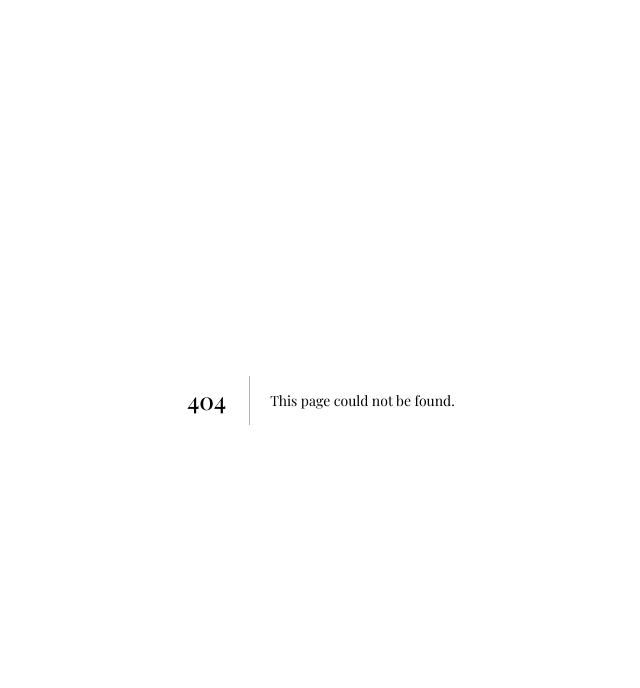
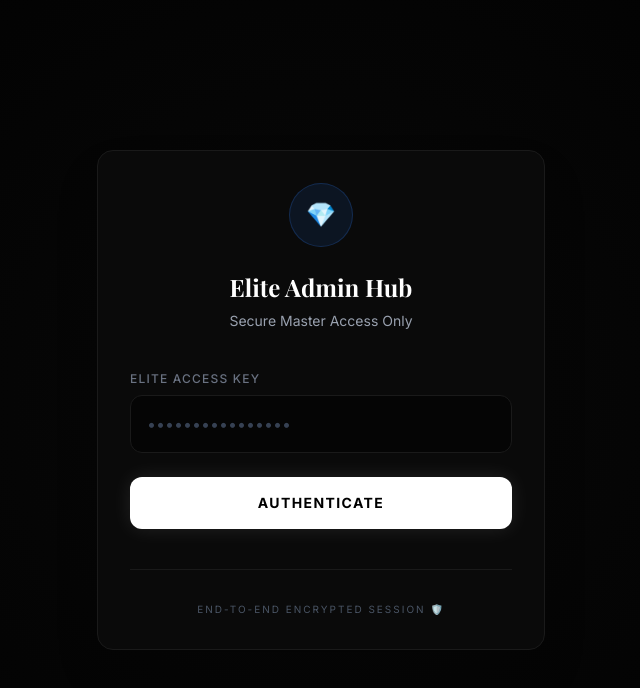
Before and after one commit to EricStephen12/client, a Next.js app: page /admin-login in a window 1280 px wide. Before the commit this address had no page. Shown: the top 688 px of the page, without its empty margins (319-959 px from the left). Built offline with nearby package versions, Linux system fonts and the light colour scheme; a web font is replaced by a local one.

Commit message:
fix: implement 'Elite' security suite with Master Admin bypass and rate limiting 💎🛡️🚀

```diff
--- /dev/null
+++ b/src/app/admin-login/page.tsx
@@ -0,0 +1,108 @@
+'use client';
+import { useState } from 'react';
+import { useRouter } from 'next/navigation';
+import RevealOnScroll from '@/components/RevealOnScroll';
+
+export default function AdminLoginPage() {
+    const [password, setPassword] = useState('');
+    const [isLoading, setIsLoading] = useState(false);
+    const [error, setError] = useState('');
+    const router = useRouter();
+
+    const handleLogin = async (e: React.FormEvent) => {
+        e.preventDefault();
+        setIsLoading(true);
+        setError('');
+
+        try {
+            const res = await fetch('/api/main/api/admin/auth/login', {
+                method: 'POST',
+                headers: { 'Content-Type': 'application/json' },
+                body: JSON.stringify({ password })
+            });
+
+            const data = await res.json();
+
+            if (res.ok) {
+                // Store token for the 'Authorization' header fallback 🚀
+                localStorage.setItem('admin_token', data.token);
+                // Redirect to Admin Dashboard
+                router.push('/dashboard/admin');
+            } else {
+                setError(data.error || 'Invalid Elite Access Key.');
+            }
+        } catch (err) {
+            setError('Connection failed. Elite Security Protocol engaged.');
+        } finally {
+            setIsLoading(false);
+        }
+    };
+
+    return (
+        <div className="min-h-screen bg-black flex items-center justify-center p-6 font-sans">
+            <div className="absolute inset-0 bg-[radial-gradient(circle_at_center,_#111_0%,_#000_100%)] opacity-50" />
+
+            <RevealOnScroll className="relative z-10 w-full max-w-md">
+                <div className="bg-[#0A0A0A] border border-[#1A1A1A] rounded-2xl p-8 shadow-2xl">
+                    <div className="text-center mb-10">
+                        <div className="inline-flex items-center justify-center w-16 h-16 rounded-full bg-blue-500/10 border border-blue-500/20 mb-6 group-hover:scale-110 transition-transform duration-500">
+                            <span className="text-2xl">💎</span>
+                        </div>
+                        <h1 className="text-2xl font-bold text-white mb-2">Elite Admin Hub</h1>
+                        <p className="text-gray-400 text-sm">Secure Master Access Only</p>
+                    </div>
+
+                    <form onSubmit={handleLogin} className="space-y-6">
+                        <div>
+                            <label className="block text-xs font-medium text-gray-500 uppercase tracking-widest mb-2">
+                                Elite Access Key
+                            </label>
+                            <input
+                                type="password"
+                                value={password}
+                                onChange={(e) => setPassword(e.target.value)}
+                                className="w-full bg-[#050505] border border-[#1A1A1A] rounded-xl px-4 py-4 text-white focus:outline-none focus:border-blue-500/50 transition-colors placeholder:text-gray-700"
+                                placeholder="••••••••••••••••"
+                                required
+                            />
+                        </div>
+
+                        {error && (
+                            <div className="bg-red-500/10 border border-red-500/20 text-red-400 text-xs py-3 px-4 rounded-xl animate-shake">
+                                {error}
+                            </div>
+                        )}
+
+                        <button
+                            type="submit"
+                            disabled={isLoading}
+                            className={`w-full py-4 rounded-xl font-bold text-sm tracking-widest uppercase transition-all duration-300 ${isLoading
+                                    ? 'bg-gray-800 text-gray-500 cursor-not-allowed'
+                                    : 'bg-white text-black hover:bg-gray-200 active:scale-[0.98] shadow-[0_0_20px_rgba(255,255,255,0.1)]'
+                                }`}
+                        >
+                            {isLoading ? 'Decrypting...' : 'Authenticate'}
+                        </button>
+                    </form>
+
+                    <div className="mt-10 pt-8 border-t border-[#1A1A1A] text-center">
+                        <p className="text-[10px] text-gray-600 uppercase tracking-[0.2em]">
+                            End-to-End Encrypted Session 🛡️
+                        </p>
+                    </div>
+                </div>
+            </RevealOnScroll>
+
+            <style jsx>{`
+                @keyframes shake {
+                    0%, 100% { transform: translateX(0); }
+                    25% { transform: translateX(-4px); }
+                    75% { transform: translateX(4px); }
+                }
+                .animate-shake {
+                    animation: shake 0.3s ease-in-out;
+                }
+            `}</style>
+        </div>
+    );
+}
--- a/src/app/dashboard/admin/page.tsx
+++ b/src/app/dashboard/admin/page.tsx
@@ -15,13 +15,21 @@ export default function AdminDashboard() {
     useEffect(() => {
         const checkAccess = async () => {
             if (!isLoaded) return;
-            if (!clerkUserId) {
-                router.push('/login');
-                return;
-            }
 
             try {
-                const token = await getToken();
+                // 1. Prioritize Master Admin Token if present 💎
+                const masterToken = localStorage.getItem('admin_token');
+                let token = masterToken;
+
+                if (!token) {
+                    token = await getToken();
+                }
+
+                if (!token && !clerkUserId) {
+                    router.push('/admin-login');
+                    return;
+                }
+
                 const res = await fetch(`/api/main/api/me`, {
                     headers: { 'Authorization': `Bearer ${token}` }
                 });
@@ -30,13 +38,20 @@ export default function AdminDashboard() {
                     const profileData = await res.json();
                     setProfile(profileData);
 
-                    if (profileData.is_admin || (user?.publicMetadata as any)?.is_admin) {
-                        fetchAdminData();
+                    // Allow access if explicitly admin OR if authenticated as Master Admin 💎
+                    if (profileData.is_admin || profileData.is_master_admin || (user?.publicMetadata as any)?.is_admin) {
+                        fetchAdminData(token);
                     } else {
                         router.push('/dashboard');
                     }
                 } else {
-                    router.push('/dashboard');
+                    // If /api/me fails, try one last time with Master Token specifically
+                    const masterToken = localStorage.getItem('admin_token');
+                    if (masterToken) {
+                        fetchAdminData(masterToken);
+                    } else {
+                        router.push('/admin-login');
+                    }
                 }
             } catch (err) {
                 console.error('Access check failed', err);
@@ -47,9 +62,9 @@ export default function AdminDashboard() {
         checkAccess();
     }, [isLoaded, clerkUserId, user, router, getToken]);
 
-    const fetchAdminData = async () => {
+    const fetchAdminData = async (explicitToken?: string | null) => {
         try {
-            const token = await getToken();
+            const token = explicitToken || await getToken() || localStorage.getItem('admin_token');
             const [statsRes, usersRes] = await Promise.all([
                 fetch(`/api/main/api/admin/stats`, {
                     headers: { 'Authorization': `Bearer ${token}` }
@@ -62,11 +77,15 @@ export default function AdminDashboard() {
             if (statsRes.ok && usersRes.ok) {
                 setStats(await statsRes.json());
                 setUsers(await usersRes.json());
+                setLoading(false);
+            } else if (statsRes.status === 401 || usersRes.status === 401) {
+                router.push('/admin-login');
             }
         } catch (err) {
             console.error('Failed to fetch admin data:', err);
         } finally {
-            setLoading(false);
+            // Only set loading false if we didn't redirect
+            // setLoading(false);
         }
     };
 
--- a/src/app/dashboard/layout.tsx
+++ b/src/app/dashboard/layout.tsx
@@ -14,6 +14,7 @@ export default function DashboardLayout({ children }: { children: ReactNode }) {
     const [isMobileMenuOpen, setIsMobileMenuOpen] = useState(false);
     const [profileData, setProfileData] = useState<any>(null);
     const [sessions, setSessions] = useState<any[]>([]);
+    const [isAdminMaster, setIsAdminMaster] = useState(false);
     const userId = user?.id;
 
     useEffect(() => {
@@ -49,6 +50,10 @@ export default function DashboardLayout({ children }: { children: ReactNode }) {
             }
         };
 
+        // Check for Master Admin session 💎🛡️
+        const masterToken = localStorage.getItem('admin_token');
+        if (masterToken) setIsAdminMaster(true);
+
         if (userId) {
             fetchSessions();
             fetchLatestProfile();
@@ -73,14 +78,17 @@ export default function DashboardLayout({ children }: { children: ReactNode }) {
         { name: 'Settings', href: '/dashboard/settings' },
     ];
 
-    // Add Admin Hub for admin users
-    const isAdmin = (user?.publicMetadata as any)?.is_admin || profileData?.is_admin;
+    // Add Admin Hub for admin users (Clerk or Master Secret) 💎🛡️
+    const isAdmin = (user?.publicMetadata as any)?.is_admin || profileData?.is_admin || isAdminMaster;
     if (isAdmin) {
         navItems.push({ name: 'Admin Hub', href: '/dashboard/admin' });
     }
 
     const handleLogout = async () => {
         setIsLoggingOut(true);
+        localStorage.removeItem('admin_token'); // Purge Elite Session 🚀
+        // Also hit server to clear cookie
+        await fetch('/api/main/api/admin/auth/logout', { method: 'POST' });
         await signOut({ redirectUrl: '/' });
     };
 
```
